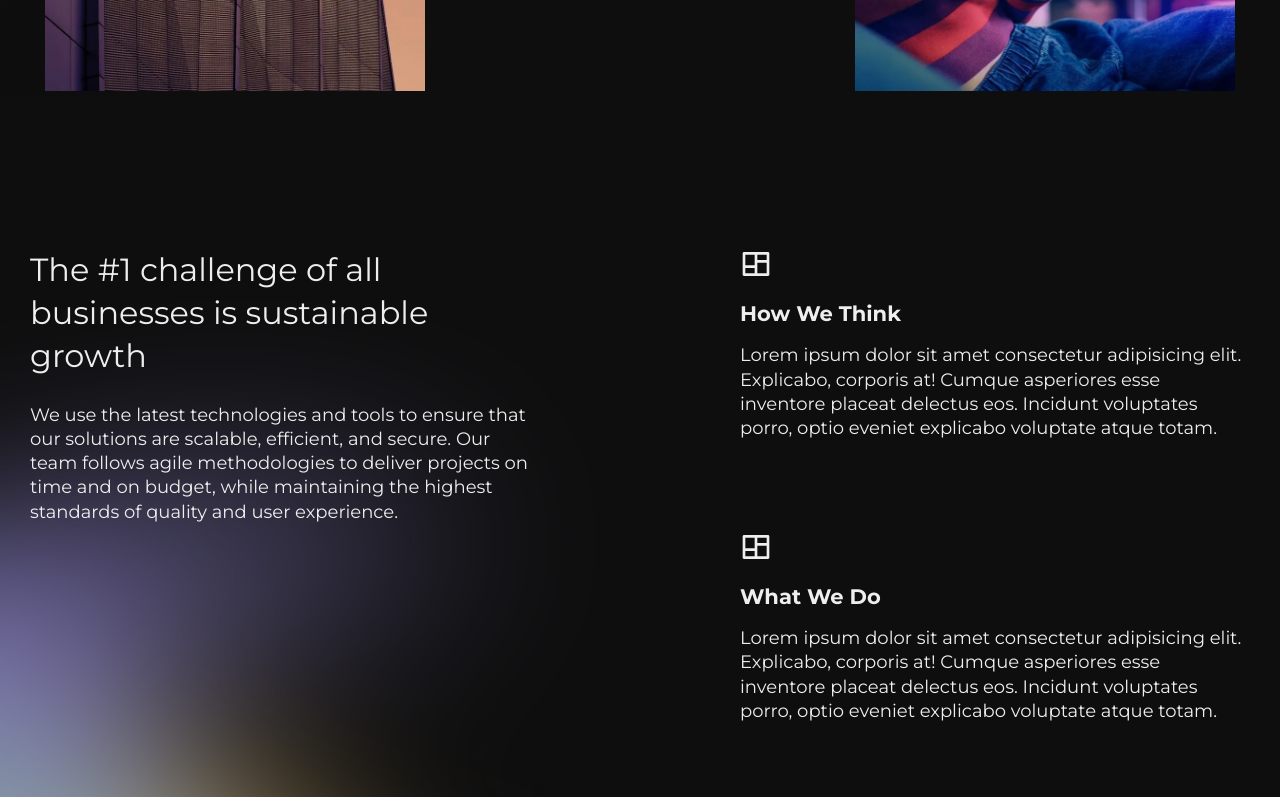
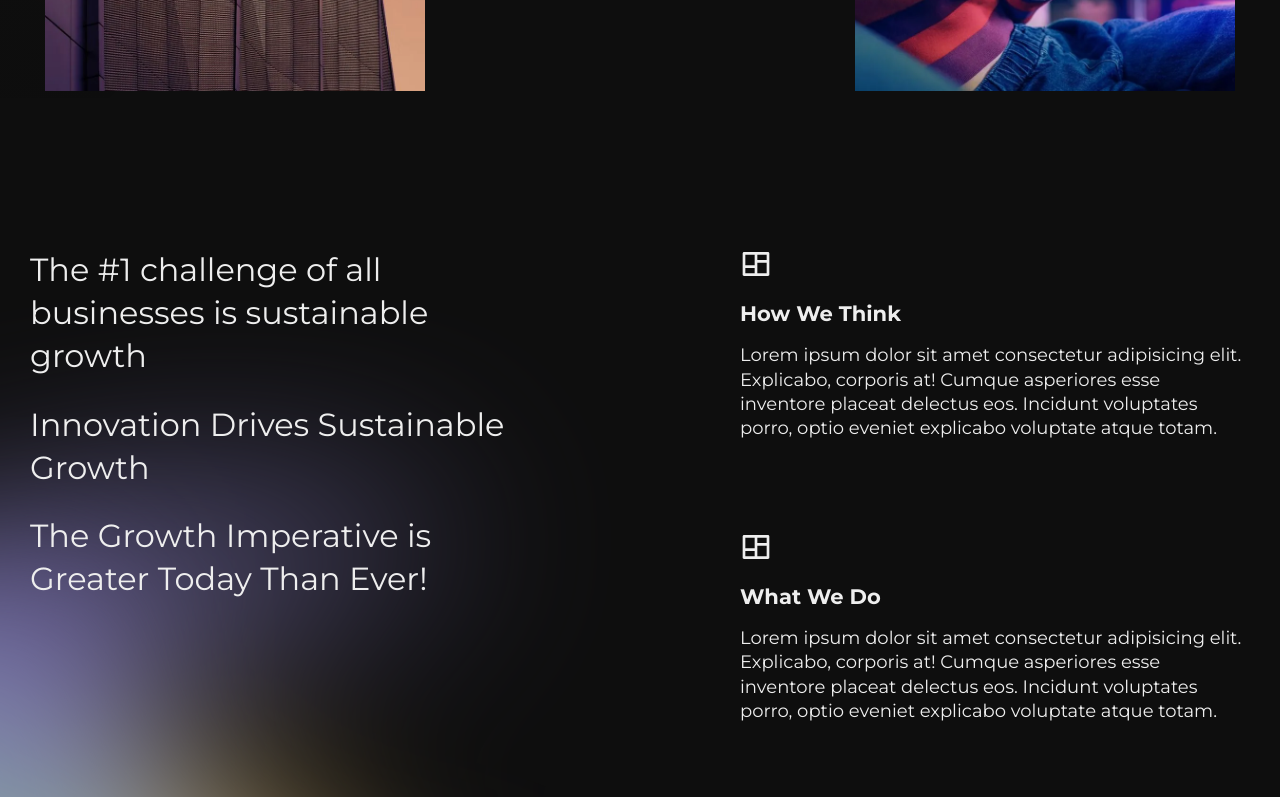
Before and after one commit to oliur-portfolio/thunderHouse, a Next.js app: page / in a window 1280 px wide. Shown: the part 984-1781 px from the top of the page. Built offline with nearby package versions, Linux system fonts and the light colour scheme.

Commit message:
edit banner

```diff
--- a/app/globals.css
+++ b/app/globals.css
@@ -306,12 +306,12 @@ footer {
 }
 
 .hero__content {
-    max-width: 1100px;
+    max-width: 1200px;
     width: 100%;
 }
 
 .hero__content h1 {
-    font-size: 78px;
+    font-size: 74px;
     line-height: 1.2;
     font-weight: 600;
     margin-bottom: 30px;
@@ -385,6 +385,10 @@ footer {
     font-size: 32px;
     font-weight: 400;
     padding-right: 20px;
+}
+
+.process__left h2:last-of-type {
+    margin-bottom: 0;
 }
 
 .process__right {
@@ -499,6 +503,10 @@ footer {
     .single__hero-image {
         width: 380px;
         min-width: 380px;
+    }
+
+    .hero__content {
+        max-width: 1100px;
     }
 
     .hero__content h1 {
--- a/app/page.js
+++ b/app/page.js
@@ -73,7 +73,7 @@ export default function Home() {
                         <div className="hero__content">
                             <h1>
                                 Bringing Significant Innovations to Fruition.
-                                <span> Faster and Cost Effectively.</span>
+                                <span> Faster & More Cost Effectively.</span>
                             </h1>
                             <p>
                                 Thunderhouse LLC is a Venture Group dedicated to
@@ -118,14 +118,13 @@ export default function Home() {
                                 The #1 challenge of all businesses is
                                 sustainable growth
                             </h2>
-                            <p>
-                                We use the latest technologies and tools to
-                                ensure that our solutions are scalable,
-                                efficient, and secure. Our team follows agile
-                                methodologies to deliver projects on time and on
-                                budget, while maintaining the highest standards
-                                of quality and user experience.
-                            </p>
+
+                            <h2>Innovation Drives Sustainable Growth</h2>
+
+                            <h2>
+                                The Growth Imperative is Greater Today Than
+                                Ever!
+                            </h2>
                         </div>
                         <div className="process__right">
                             <div className="process__list">
```
